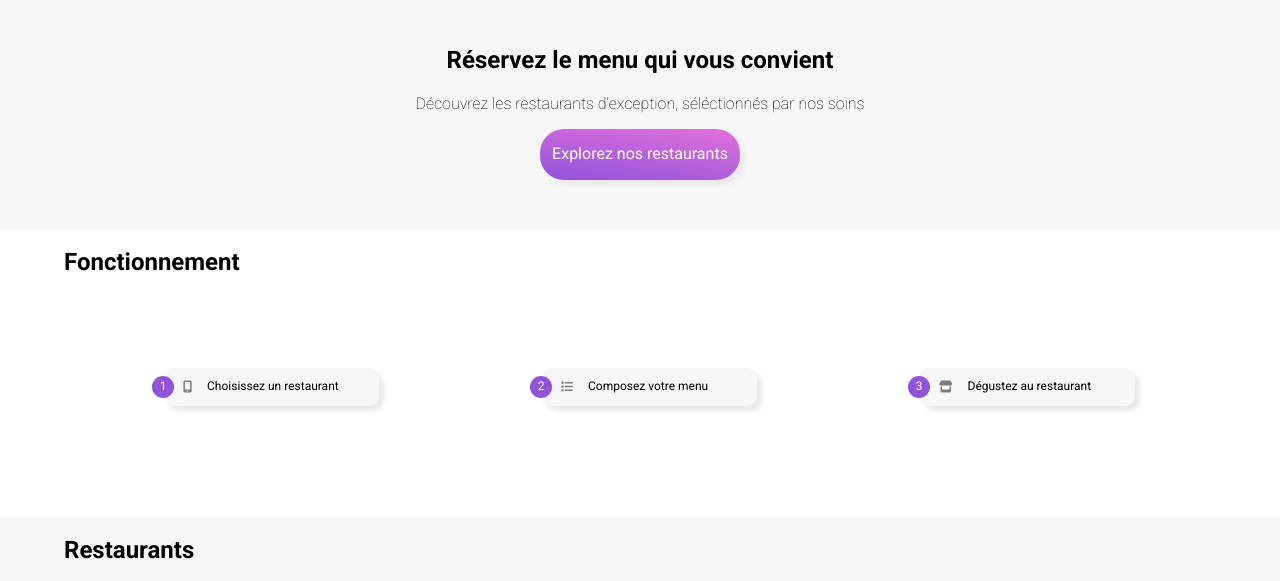
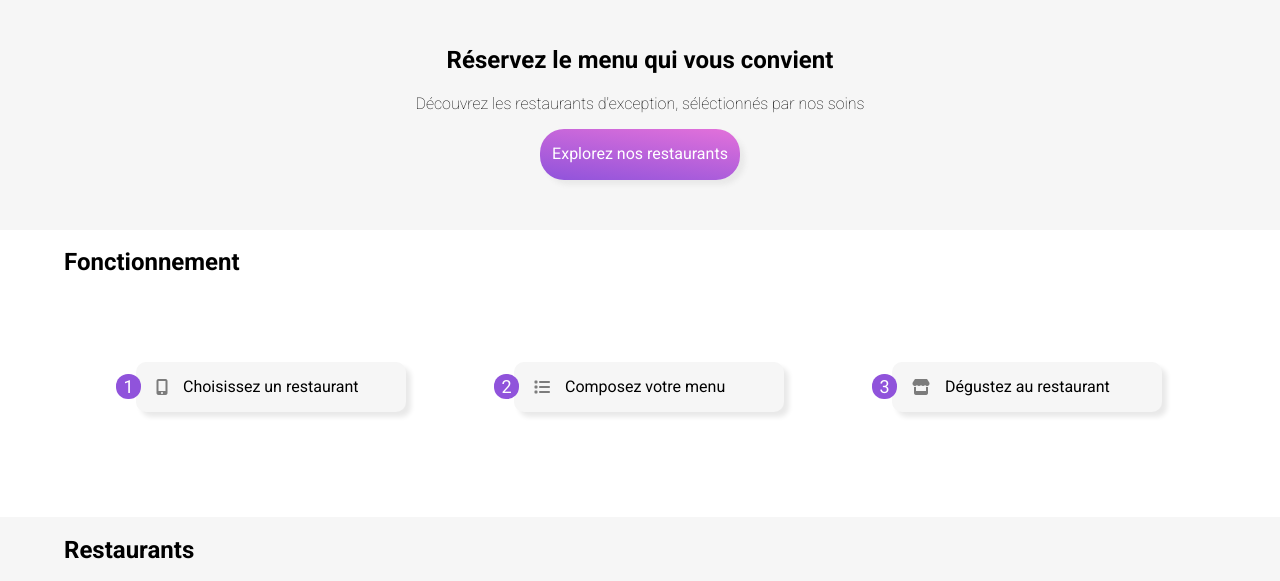
Before and after one commit to cla31/projet-3-OCR, a website: page index.html in a window 1280 px wide. Shown: the part 184-765 px from the top of the page. Drawn offline with Linux system fonts and the light colour scheme; a web font is replaced by a local one.

Commit message:
Elargissement des items dans la section "Fonctionnement" pour la version Desktop.

```diff
--- a/sass/base/_typography.scss
+++ b/sass/base/_typography.scss
@@ -77,6 +77,10 @@
     font-family: Roboto, "Arial Black", Arial, Verdana, sans-serif;
     &__items {
         font-size: 12px;
+        // version desktop
+        @media screen and (min-width: 992px) {
+            font-size: 16px;
+        }
     }
 }
 
--- a/sass/pages/_accueil.scss
+++ b/sass/pages/_accueil.scss
@@ -63,6 +63,10 @@
             flex-direction: column;
             align-items: center;
         }
+    }
+    &__box {
+        border: black 2px solid;
+        // width: 30%;
     }
     &__items {
         // font-size: 12px;
--- a/sass/utils/_mixins.scss
+++ b/sass/utils/_mixins.scss
@@ -29,7 +29,9 @@
         background-color: $hover-item;
     }
     // version desktop
-    // @media screen and (min-width: 992px) {}
+    @media screen and (min-width: 992px) {
+        width: 270px;
+    }
 }
 
 @mixin style-number {
@@ -44,6 +46,13 @@
     height: 22px;
     right: 205px;
     border-radius: 12px;
+    // version desktop
+    @media screen and (min-width: 992px) {
+        right: 265px;
+        font-size: 18px;
+        width: 25px;
+        height: 25px;
+    }
 }
 
 // ******************************************************
```
Also changed, not shown: index.html (+2 -0 lines), public/css/style.css, 1 other file.
